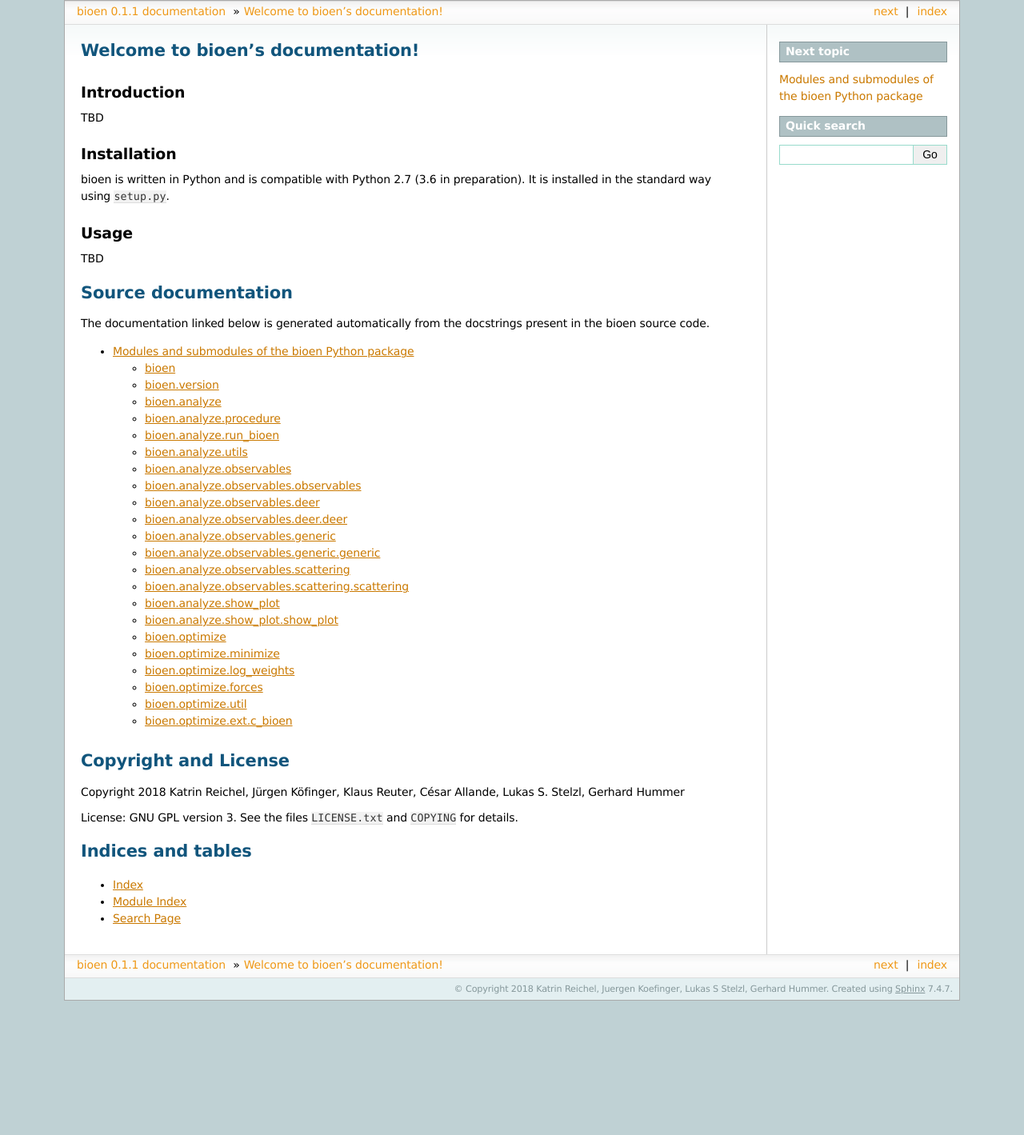
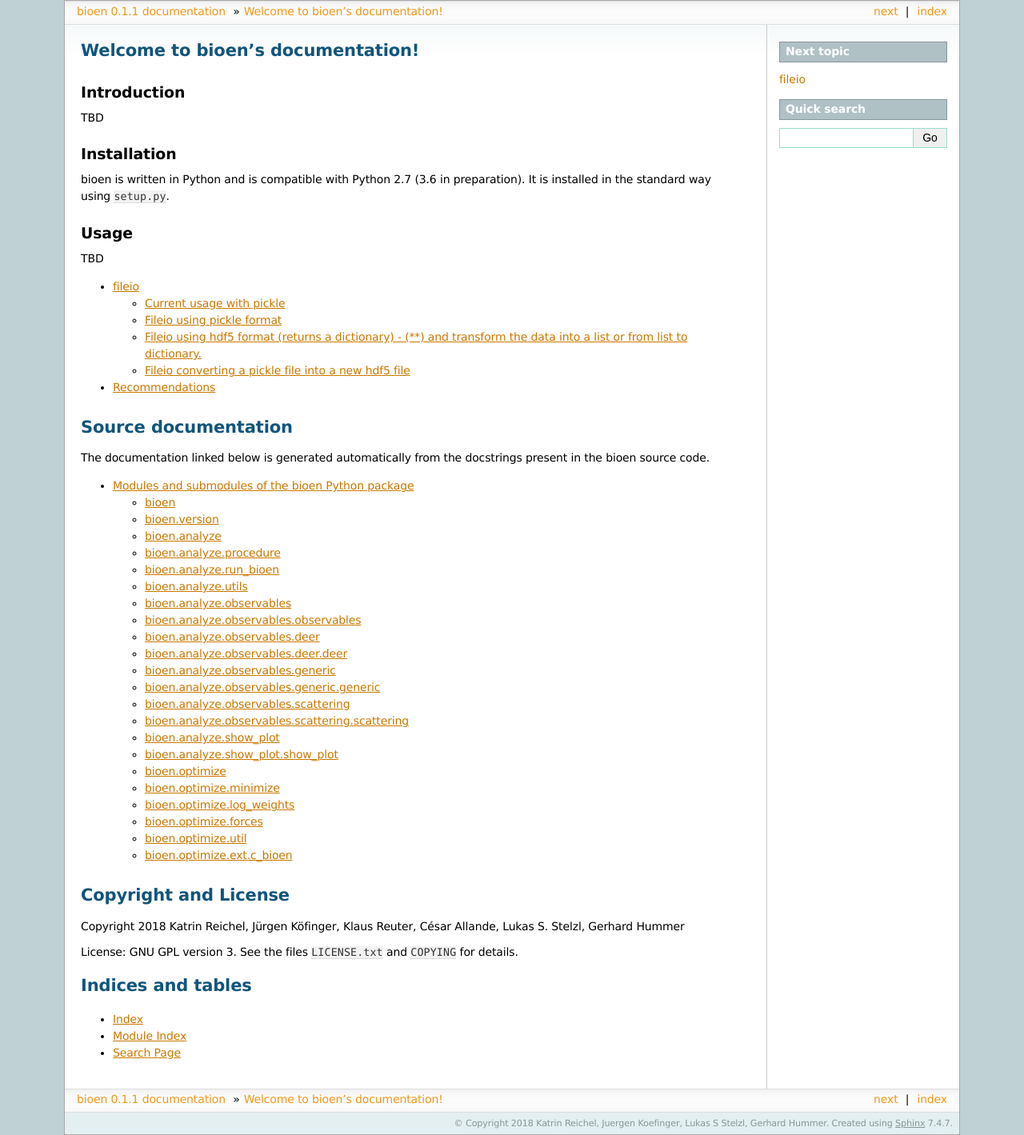
Before and after one commit to bio-phys/BioEn, a Sphinx documentation site: the page built from doc/index.rst, in a window 1280 px wide. Shown: the whole page at 80% size. Built offline with Sphinx 7.4.7, drawn with Linux system fonts in a browser that asks for light colours; before the commit the page ends 1251 px from its top, so only the background shows below that; some of the changed lines change nothing that is shown.

Commit message:
[skip-ci] move and convert fileio documentation

```diff
--- /dev/null
+++ b/doc/fileio.rst
@@ -0,0 +1,142 @@
+fileio
+======
+
+The Fileio implementation helps to overcome the previous limitation of
+the IO pickle format by using hdf5 files.
+
+One of the main differences between pickle and hdf5 is how hdf5
+structures the data. In pickle, it is necessary to retrieve the data in
+the same order as the data has been saved. In hdf5 the data is
+structured similarly as as a dictionary. It is necessary to assign a
+label for every data element and therefore it can be accessed by
+indexing the label into the structure (similarly as a python
+dictionary).
+
+Fileio facilitates the transition from pickle to hdf5 by proving a
+unified interface to pickle and hdf5 files, and also provides a
+conversion mechanism from pickle to hdf5.
+
+The following example pretends to illustrate how to transition from the
+current pickle IO format to hdf5:
+
+Current usage with pickle
+-------------------------
+
+Load
+~~~~
+
+.. code:: python
+
+        with open('./data/data_forces_M64xN64.pkl', 'rb') as ifile:
+            [forces_init, w0, y, yTilde, YTilde, theta] = pickle.load(ifile)
+
+Store
+~~~~~
+
+.. code:: python
+
+        with open('./data/data_forces_M64xN64.pkl', "wb") as ifile:
+            pickle.dump([forces_init, w0, y, yTilde, YTilde, theta], ifile)
+
+Fileio using pickle format
+--------------------------
+
+Load
+~~~~
+
+.. code:: python
+
+        from bioen import fileio as fio
+        [forces_init, w0, y, yTilde, YTilde, theta] = fio.load('./data/data_forces_M64xN64.pkl')
+
+Store
+~~~~~
+
+.. code:: python
+
+        from bioen import fileio as fio
+        fio.dump('./data/data_forces_M64xN64.pkl', [forces_init, w0, y, yTilde, YTilde, theta])
+
+Fileio using hdf5 format (returns a dictionary) - (\*\*) and transform the data into a list or from list to dictionary.
+-----------------------------------------------------------------------------------------------------------------------
+
+Load
+~~~~
+
+.. code:: python
+
+        from bioen import fileio as fio
+        mydict = fio.load('data.h5')
+        [forces_init, w0, y, yTilde, YTilde, theta] = fio.get_list_from_dict(mydict,"forces_init", "w0", "y", "yTilde", "YTilde", "theta")
+
+or
+
+.. code:: python
+
+        from bioen import fileio as fio
+        mydict = fio.load('data.h5')
+        mylist = ["forces_init", "w0", "y", "yTilde", "YTilde", "theta"]
+        [forces_init, w0, y, yTilde, YTilde, theta] = fio.get_list_from_dict(mydict, mylist)
+
+Store
+~~~~~
+
+.. code:: python
+
+        from bioen import fileio as fio
+        mydict = fio.get_dict_from_list(forces_init=forces_init, w0=w0, y=y, yTilde=yTilde, YTilde=YTilde, theta=theta)
+        fio.dump ('data.h5', mydict)
+
+(\*\*) Optional; This can be useful to transition from the current
+list-like format to a dictionary-like
+
+Fileio converting a pickle file into a new hdf5 file
+----------------------------------------------------
+
+.. code:: python
+
+        from bioen import fileio as fio
+        mylist=["forces_init","w0","y","yTilde","YTilde","theta"]
+        fio.convert_to_hdf5('data.pkl','data.h5',mylist)
+
+Recommendations
+===============
+
+Three steps transition:
+
+1) Transform the current pickle files into hdf5 files by using the
+   conversion tool. This has to be a suppervised conversion because the
+   tags/labels for the data must be specified.
+
+   e.g.:
+
+.. code:: python
+
+        from bioen import fileio as fio
+
+        ### Tags for the data
+        mylist=["forces_init","w0","y","yTilde","YTilde","theta"]
+        ### Convert pickle into a new h5 file
+        fio.convert_to_hdf5('data.pkl','data.h5',mylist)
+
+2) Replace the pickle calls for Fileio pickle calls
+
+.. code:: python
+
+        # Previous pickle
+        #with open('./data/data_forces_M64xN64.pkl', 'rb') as ifile:
+        #    [forces_init, w0, y, yTilde, YTilde, theta] = pickle.load(ifile)
+
+        # Fileio pickle
+
+        from bioen import fileio as fio
+        [forces_init, w0, y, yTilde, YTilde, theta] = fio.load('./data/data_forces_M64xN64.pkl')
+
+3) Replace the filename extension from '.pkl' to '.h5' and call the data
+   type converter (dict-list/dict-list)
+
+.. code:: python
+
+        from bioen import fileio as fio
+        mydict = fio.load('data.h5')
+        [GInit, G, y, yTilde, YTilde, w0, theta] = fio.get_list_from_dict(new_mydict,"GInit", "G", "y", "yTilde", "YTilde", "w0", "theta")
--- a/doc/index.rst
+++ b/doc/index.rst
@@ -32,6 +32,11 @@
 
 .. see redesign.rst for the optimize part
 
+.. toctree::
+   :maxdepth: 2
+
+   fileio.rst
+
 
 Source documentation
 ====================
```
Also changed, not shown: 1 other file.
